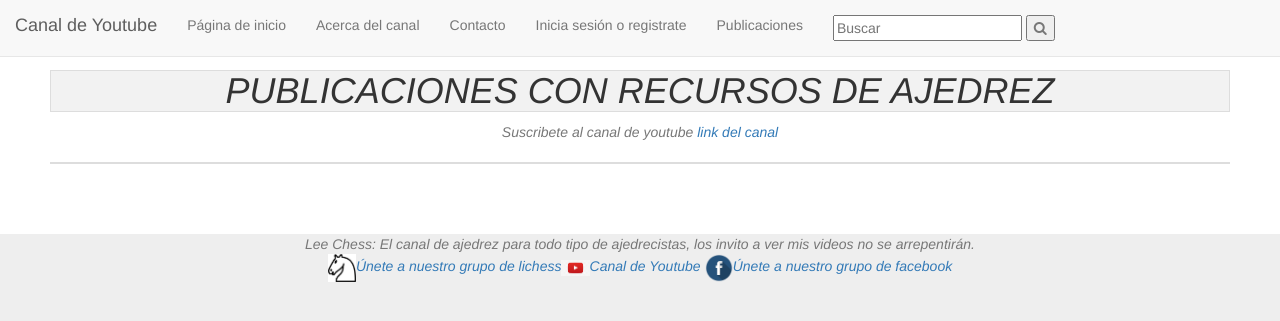
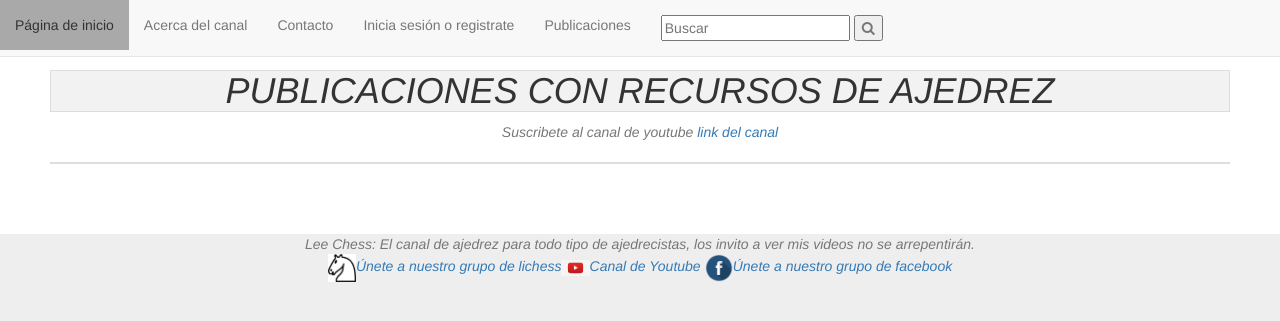
Before and after one commit to jeshf/leechessyt, a Django app: template templates/posts.html in a window 1280 px wide. Shown: the top 321 px of the page. Run offline with Django 3.2, Linux system fonts and the light colour scheme; the template is opened without the code that fills it, so the values that code supplies are empty; some libraries are stand-ins or nearby versions.

Commit message:
remove youtube channel from menu options at posts template

```diff
--- a/templates/posts.html
+++ b/templates/posts.html
@@ -31,7 +31,7 @@
             <span class="icon-bar"></span>
             <span class="icon-bar"></span>
           </button>
-          <a class="navbar-brand" href="https://www.youtube.com/channel/UCyDDAGnVUytq0xvdtkDJDiQ?sub_confirmation=1">Canal de Youtube</a>
+
         </div>
         <div id="navbar" class="navbar-collapse collapse">
           <ul class="nav navbar-nav">
```
